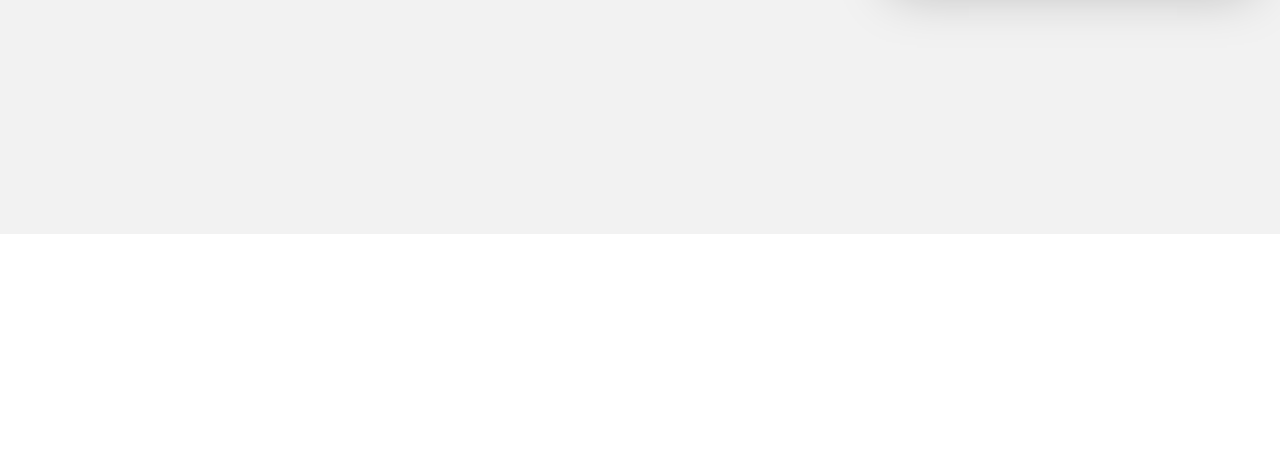
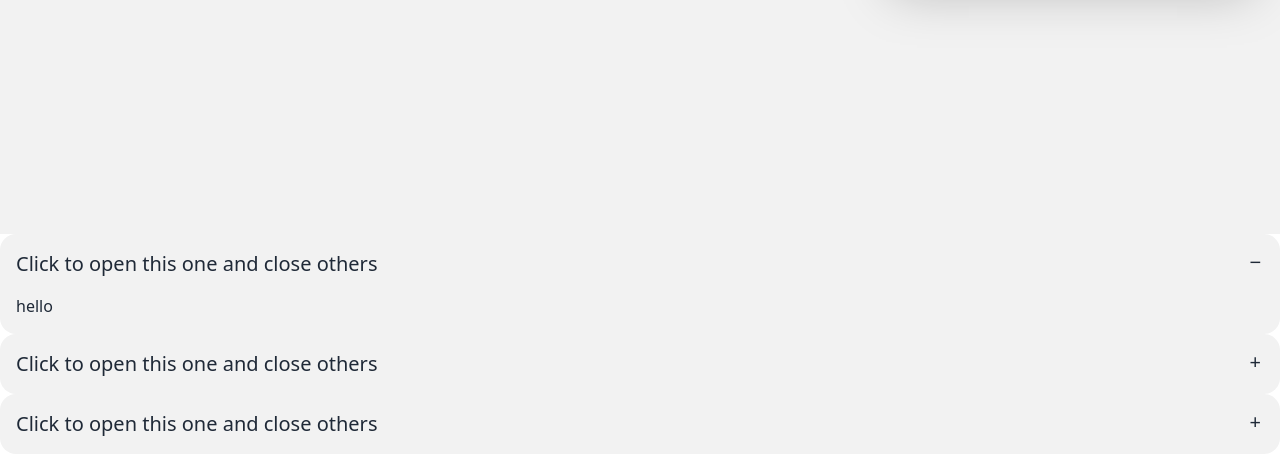
Before and after one commit to Amit-Biswas-WD/Landingj-Page, a website: page index.html in a window 1280 px wide. Shown: the part 634-1088 px from the top of the page. Before the commit the page ends 868 px from the top, so only its background shows below. Drawn offline with nearby package versions, Linux system fonts and the light colour scheme.

Commit message:
This is according Commit

```diff
--- a/index.html
+++ b/index.html
@@ -86,5 +86,34 @@
         </div>
       </div>
     </div>
+
+    <!--amitbiswas branch code-->
+    <div class="collapse collapse-plus bg-base-200">
+      <input type="radio" name="my-accordion-3" checked="checked" />
+      <div class="collapse-title text-xl font-medium">
+        Click to open this one and close others
+      </div>
+      <div class="collapse-content">
+        <p>hello</p>
+      </div>
+    </div>
+    <div class="collapse collapse-plus bg-base-200">
+      <input type="radio" name="my-accordion-3" />
+      <div class="collapse-title text-xl font-medium">
+        Click to open this one and close others
+      </div>
+      <div class="collapse-content">
+        <p>hello</p>
+      </div>
+    </div>
+    <div class="collapse collapse-plus bg-base-200">
+      <input type="radio" name="my-accordion-3" />
+      <div class="collapse-title text-xl font-medium">
+        Click to open this one and close others
+      </div>
+      <div class="collapse-content">
+        <p>hello</p>
+      </div>
+    </div>
   </body>
 </html>
```
